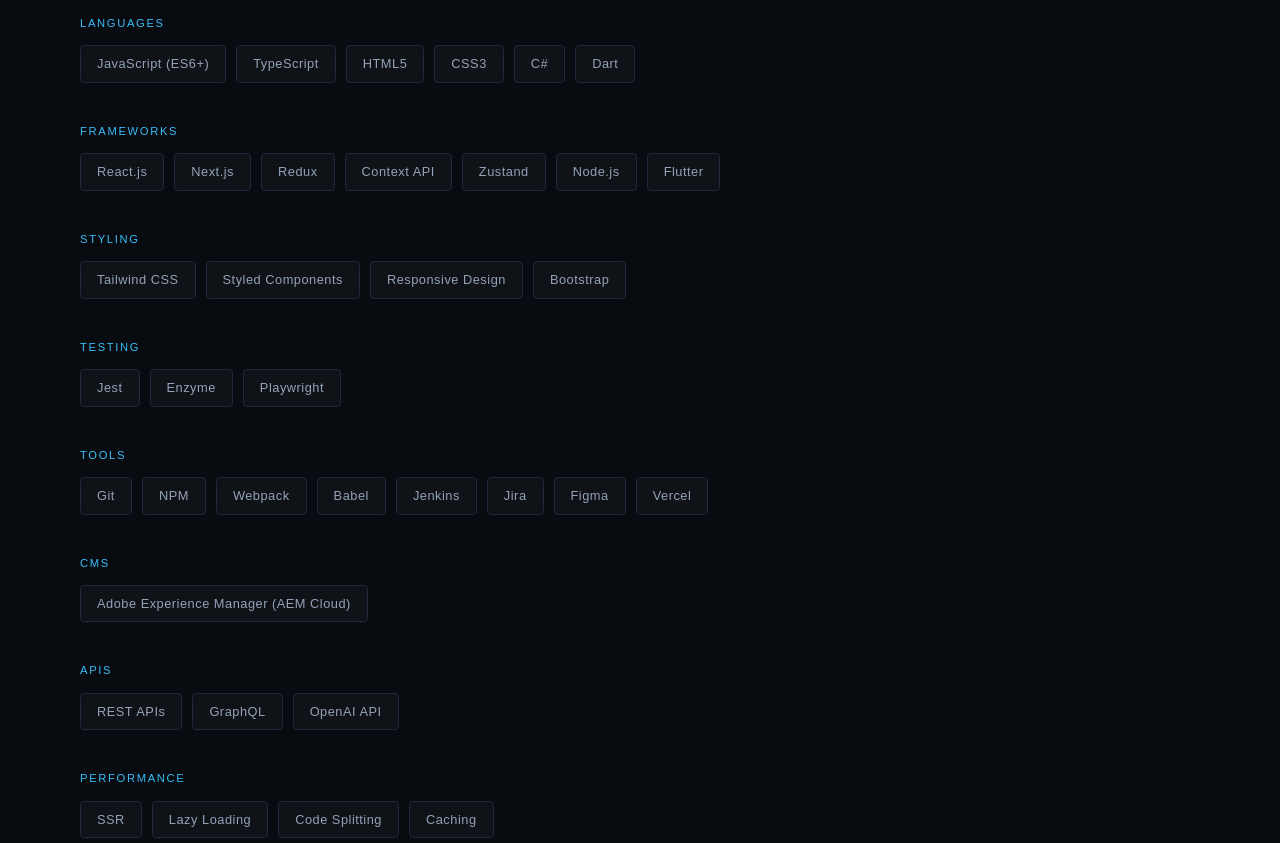
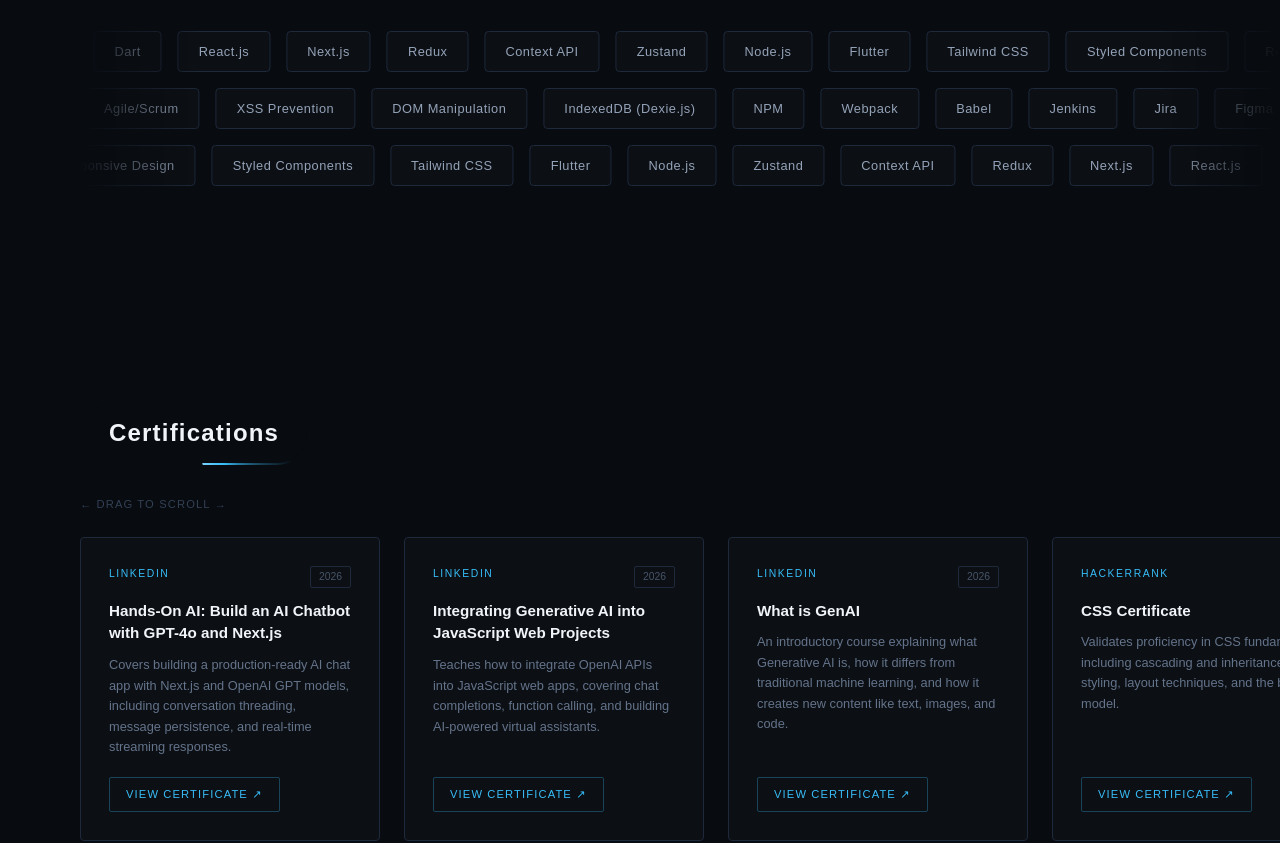
Before and after one commit to Umangip25/My-Portfolio, a Next.js app: page / in a window 1280 px wide. Shown: the part 5320-6163 px from the top of the page. Built offline with nearby package versions, Linux system fonts and the light colour scheme.

Commit message:
feat: added footer, changed the styling of skills, and remove unnecesary code from contact file

```diff
--- a/app/components/Contact.tsx
+++ b/app/components/Contact.tsx
@@ -70,14 +70,6 @@ export default function Contact() {
         </a>
       </div>
 
-      <p style={{
-        fontSize: '0.75rem',
-        color: '#334155',
-        letterSpacing: '0.1em',
-      }}>
-        Designed & Built by Umangi Prajapati · {new Date().getFullYear()}
-      </p>
-
     </section>
   );
 }
--- /dev/null
+++ b/app/components/Footer.tsx
@@ -0,0 +1,77 @@
+'use client';
+
+import data from '../data/data.json';
+
+export default function Footer() {
+  const { name, github, linkedin, email } = data.personal;
+
+  return (
+    <footer style={{
+      padding: '48px 80px',
+      background: '#080b10',
+      borderTop: '1px solid rgba(56,189,248,0.08)',
+      display: 'flex',
+      alignItems: 'center',
+      justifyContent: 'space-between',
+    }}>
+
+      {/* Left — Name + tagline */}
+      <div>
+        <p style={{
+          fontSize: '1rem',
+          fontWeight: 700,
+          color: '#f1f5f9',
+          marginBottom: '4px',
+        }}>
+          {name.split(' ')[0]}<span style={{ color: '#38bdf8' }}>.</span>
+        </p>
+        <p style={{
+          fontSize: '0.7rem',
+          color: '#334155',
+          letterSpacing: '0.1em',
+          textTransform: 'uppercase',
+        }}>
+          Designed & Built by {name}
+        </p>
+      </div>
+
+      {/* Center — Copyright */}
+      <p style={{
+        fontSize: '0.7rem',
+        color: '#334155',
+        letterSpacing: '0.08em',
+      }}>
+        © {new Date().getFullYear()} · All rights reserved
+      </p>
+
+      {/* Right — Social links */}
+      <div style={{ display: 'flex', gap: '24px' }}>
+        {[
+          { label: 'GitHub', href: github },
+          { label: 'LinkedIn', href: linkedin },
+          { label: 'Email', href: `mailto:${email}` },
+        ].map(({ label, href }) => (
+          <a
+            key={label}
+            href={href}
+            target={label === 'Email' ? '_self' : '_blank'}
+            rel="noopener noreferrer"
+            style={{
+              fontSize: '0.7rem',
+              letterSpacing: '0.12em',
+              textTransform: 'uppercase',
+              color: '#475569',
+              textDecoration: 'none',
+              transition: 'color 0.2s',
+            }}
+            onMouseEnter={e => (e.currentTarget.style.color = '#38bdf8')}
+            onMouseLeave={e => (e.currentTarget.style.color = '#475569')}
+          >
+            {label}
+          </a>
+        ))}
+      </div>
+
+    </footer>
+  );
+}
--- a/app/components/Skills.tsx
+++ b/app/components/Skills.tsx
@@ -1,67 +1,98 @@
+'use client';
+
 import data from '../data/data.json';
 import SectionBadge from './SectionBadge';
 
-const categoryLabels: Record<string, string> = {
-  languages: 'Languages',
-  frameworks: 'Frameworks',
-  styling: 'Styling',
-  testing: 'Testing',
-  tools: 'Tools',
-  cms: 'CMS',
-  apis: 'APIs',
-  performance: 'Performance',
-  other: 'Other',
-};
+// Flatten all skills into two rows
+const allSkills = [
+  ...data.skills.languages,
+  ...data.skills.frameworks,
+  ...data.skills.styling,
+  ...data.skills.testing,
+  ...data.skills.tools,
+  ...data.skills.cms,
+  ...data.skills.apis,
+  ...data.skills.performance,
+  ...data.skills.other,
+];
+
+const mid = Math.ceil(allSkills.length / 2);
+const row1 = allSkills.slice(0, mid);
+const row2 = allSkills.slice(mid);
+
+function MarqueeRow({ items, reverse = false }: { items: string[]; reverse?: boolean }) {
+  const doubled = [...items, ...items];
+
+  return (
+    <div
+      style={{
+        overflow: 'hidden',
+        maskImage: 'linear-gradient(to right, transparent, black 10%, black 90%, transparent)',
+        WebkitMaskImage: 'linear-gradient(to right, transparent, black 10%, black 90%, transparent)',
+        marginBottom: '16px',
+      }}
+    >
+      <style>{`
+        @keyframes marquee-left {
+          0%   { transform: translateX(0); }
+          100% { transform: translateX(-50%); }
+        }
+        @keyframes marquee-right {
+          0%   { transform: translateX(-50%); }
+          100% { transform: translateX(0); }
+        }
+        .marquee-track { display: flex; width: max-content; gap: 16px; }
+        .marquee-left  { animation: marquee-left  30s linear infinite; }
+        .marquee-right { animation: marquee-right 30s linear infinite; }
+        .marquee-track:hover { animation-play-state: paused; }
+        .skill-pill {
+          white-space: nowrap;
+          padding: 10px 20px;
+          border: 1px solid #1e293b;
+          border-radius: 4px;
+          background: rgba(255,255,255,0.02);
+          font-size: 0.8rem;
+          color: #94a3b8;
+          letter-spacing: 0.04em;
+          transition: border-color 0.2s, color 0.2s, background 0.2s;
+          cursor: default;
+        }
+        .skill-pill:hover {
+          border-color: rgba(56,189,248,0.5);
+          color: #38bdf8;
+          background: rgba(56,189,248,0.06);
+        }
+      `}</style>
+
+      <div className={`marquee-track ${reverse ? 'marquee-right' : 'marquee-left'}`}>
+        {doubled.map((skill, i) => (
+          <div key={i} className="skill-pill">
+            {skill}
+          </div>
+        ))}
+      </div>
+    </div>
+  );
+}
 
 export default function Skills() {
-  const { skills } = data;
-
   return (
     <section
       id="skills"
       style={{
-        minHeight: '100vh',
-        padding: '100px 48px 100px 80px',
+        padding: '100px 0 100px 80px',
         background: '#080b10',
+        overflow: 'hidden',
       }}
     >
-      <SectionBadge label="Skills" />
+      <div style={{ display: 'inline-block', paddingRight: '48px' }}>
+        <SectionBadge label="Skills" />
+      </div>
 
-      <div style={{ maxWidth: '900px' }}>
-        {Object.entries(skills).map(([category, items]) => (
-          <div key={category} style={{ marginBottom: '40px' }}>
-
-            {/* Category label */}
-            <p style={{
-              fontSize: '0.7rem',
-              letterSpacing: '0.15em',
-              textTransform: 'uppercase',
-              color: '#38bdf8',
-              marginBottom: '14px',
-              fontWeight: 500,
-            }}>
-              {categoryLabels[category]}
-            </p>
-
-            {/* Tags */}
-            <div style={{ display: 'flex', flexWrap: 'wrap', gap: '10px' }}>
-              {items.map((skill: string) => (
-                <span key={skill} style={{
-                  fontSize: '0.8rem',
-                  color: '#94a3b8',
-                  background: 'rgba(255,255,255,0.03)',
-                  border: '1px solid #1e293b',
-                  padding: '8px 16px',
-                  borderRadius: '4px',
-                  letterSpacing: '0.04em',
-                }}>
-                  {skill}
-                </span>
-              ))}
-            </div>
-
-          </div>
-        ))}
+      <div style={{ marginTop: '16px' }}>
+        <MarqueeRow items={row1} />
+        <MarqueeRow items={row2} reverse />
+        <MarqueeRow items={row1.slice().reverse()} />
       </div>
     </section>
   );
--- a/app/page.tsx
+++ b/app/page.tsx
@@ -7,6 +7,7 @@ import Skills from "./components/Skills";
 import Contact from "./components/Contact";
 import Certifications from "./components/Certifications";
 import Recommendations from "./components/Recommendations";
+import Footer from "./components/Footer";
 
 export default function Home() {
   return (
@@ -20,6 +21,7 @@ export default function Home() {
       <Certifications />
       <Recommendations />
       <Contact />
+      <Footer />
     </main>
   );
 }
```
